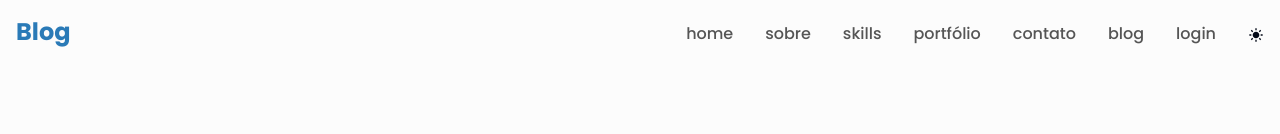
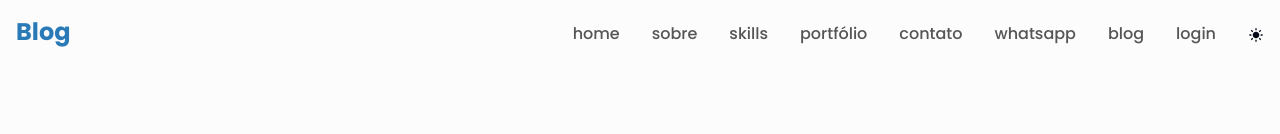
Before and after one commit to adrianobarbosa1/adrianobarbosa1.github.io, a Next.js app: page / in a window 1280 px wide. Shown: the top 134 px of the page. Built offline with nearby package versions, Linux system fonts and the light colour scheme.

Commit message:
feat: add zap contato

```diff
--- a/src/components/NavbarPortfolio/data.links.ts
+++ b/src/components/NavbarPortfolio/data.links.ts
@@ -26,11 +26,16 @@ const dataLinks = [
   },
   {
     id: 4,
+    title: "Whatsapp",
+    href: "https://api.whatsapp.com/send/?phone=62993680832&text&type=phone_number&app_absent=0",
+  },
+  {
+    id: 5,
     title: "Blog",
     href: "/blog",
   },
   {
-    id: 5,
+    id: 6,
     title: "Login",
     href: "/dashboard/login",
   },
```
